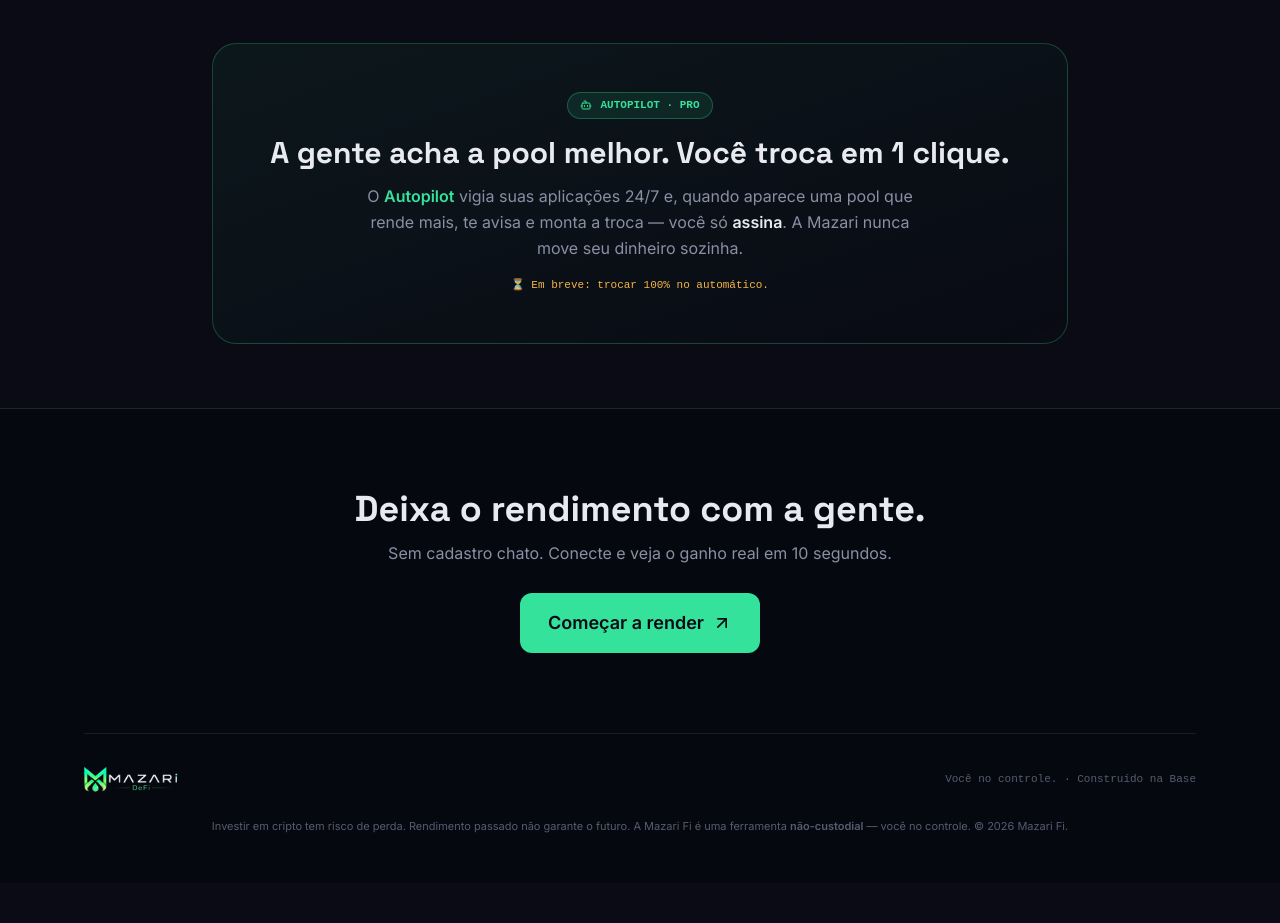
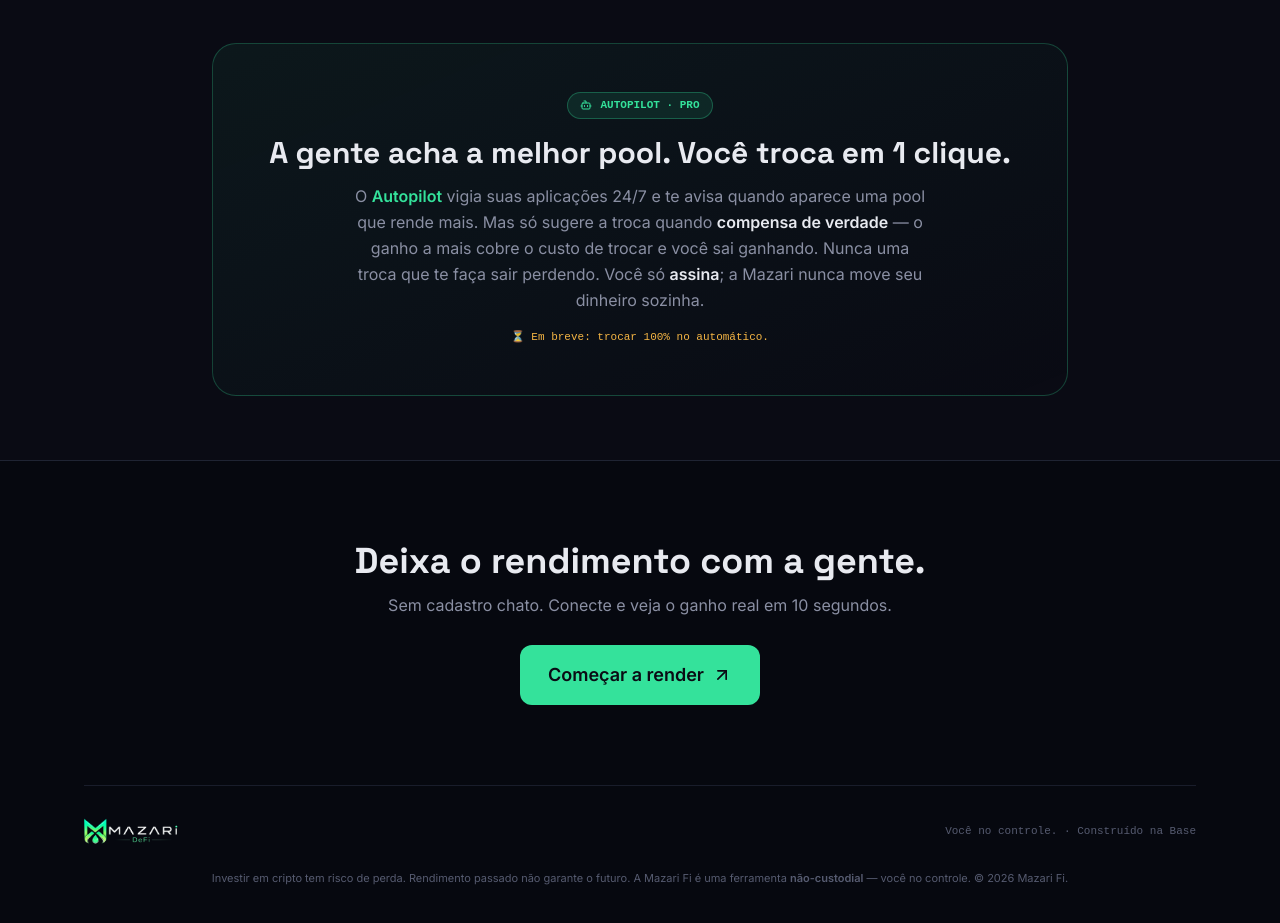
Before and after one commit to Opresida/mazarifi, a React (Vite) app in the folder app/: page / in a window 1280 px wide. Shown: the part 5540-6463 px from the top of the page. Before the commit the page ends 6423 px from the top, so only its background shows below. Built offline with nearby package versions, Linux system fonts and the light colour scheme; no server answers.

Commit message:
copy(landing): Autopilot 'A gente acha a melhor pool' + deixa claro que so sugere a troca quando compensa (ganho cobre o custo, voce sai ganhando)

```diff
--- a/app/src/pages/Landing.tsx
+++ b/app/src/pages/Landing.tsx
@@ -248,9 +248,9 @@
             <span className="font-mono inline-flex items-center gap-2 rounded-full border border-lime/30 bg-lime/10 px-3 py-1 text-[11px] font-bold uppercase text-lime">
               <Bot size={12} /> Autopilot · Pro
             </span>
-            <h2 className="font-display mt-4 text-2xl font-bold text-ftext sm:text-3xl">A gente acha a pool melhor. Você troca em 1 clique.</h2>
+            <h2 className="font-display mt-4 text-2xl font-bold text-ftext sm:text-3xl">A gente acha a melhor pool. Você troca em 1 clique.</h2>
             <p className="mx-auto mt-3 max-w-xl leading-relaxed text-muted">
-              O <b className="text-lime">Autopilot</b> vigia suas aplicações 24/7 e, quando aparece uma pool que rende mais, te avisa e monta a troca — você só <b className="text-ftext">assina</b>. A Mazari nunca move seu dinheiro sozinha.
+              O <b className="text-lime">Autopilot</b> vigia suas aplicações 24/7 e te avisa quando aparece uma pool que rende mais. Mas só sugere a troca quando <b className="text-ftext">compensa de verdade</b> — o ganho a mais cobre o custo de trocar e você sai ganhando. Nunca uma troca que te faça sair perdendo. Você só <b className="text-ftext">assina</b>; a Mazari nunca move seu dinheiro sozinha.
             </p>
             <p className="font-mono mx-auto mt-4 max-w-md text-[11px] leading-relaxed text-amber">
               ⏳ Em breve: trocar 100% no automático.
```
